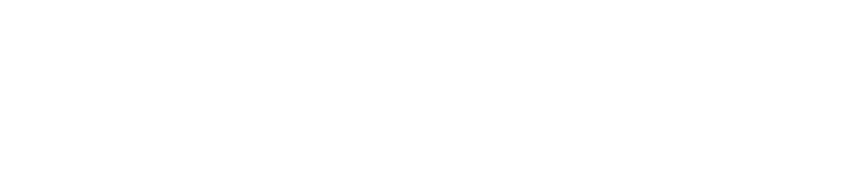
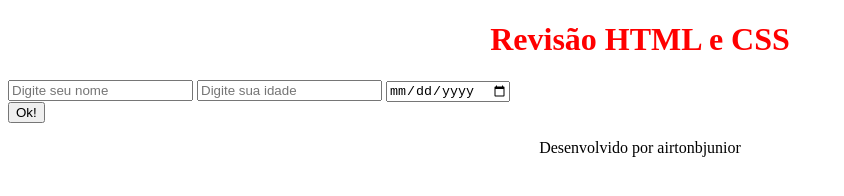
Before and after one commit to airtonbjunior/programacao_web_ads, a plain HTML site: page index.html in a window 1280 px wide. Shown: the whole page, without its empty margins (0-844 px from the left). Drawn offline with Linux system fonts and the light colour scheme.

Commit message:
Alteracoes html css

```diff
--- /dev/null
+++ b/estilo.css
@@ -0,0 +1,8 @@
+#titulo {
+    color: red;
+    text-align: center;
+}
+
+.texto-paragrafo {
+    text-align: center;
+}
--- a/index.html
+++ b/index.html
@@ -4,8 +4,18 @@
     <meta charset="UTF-8">
     <meta name="viewport" content="width=device-width, initial-scale=1.0">
     <title>Revisão HTML</title>
+    <link rel="stylesheet" href="estilo.css">
 </head>
 <body>
-
+    <h1 id="titulo">Revisão HTML e CSS</h1>
+    <div>
+        <input type="text" placeholder="Digite seu nome">
+        <input type="number" placeholder="Digite sua idade">
+        <input type="date">
+    </div>
+    <button>Ok!</button>
+    <footer>
+        <p class="texto-paragrafo">Desenvolvido por airtonbjunior</p>
+    </footer>
 </body>
 </html>
```
